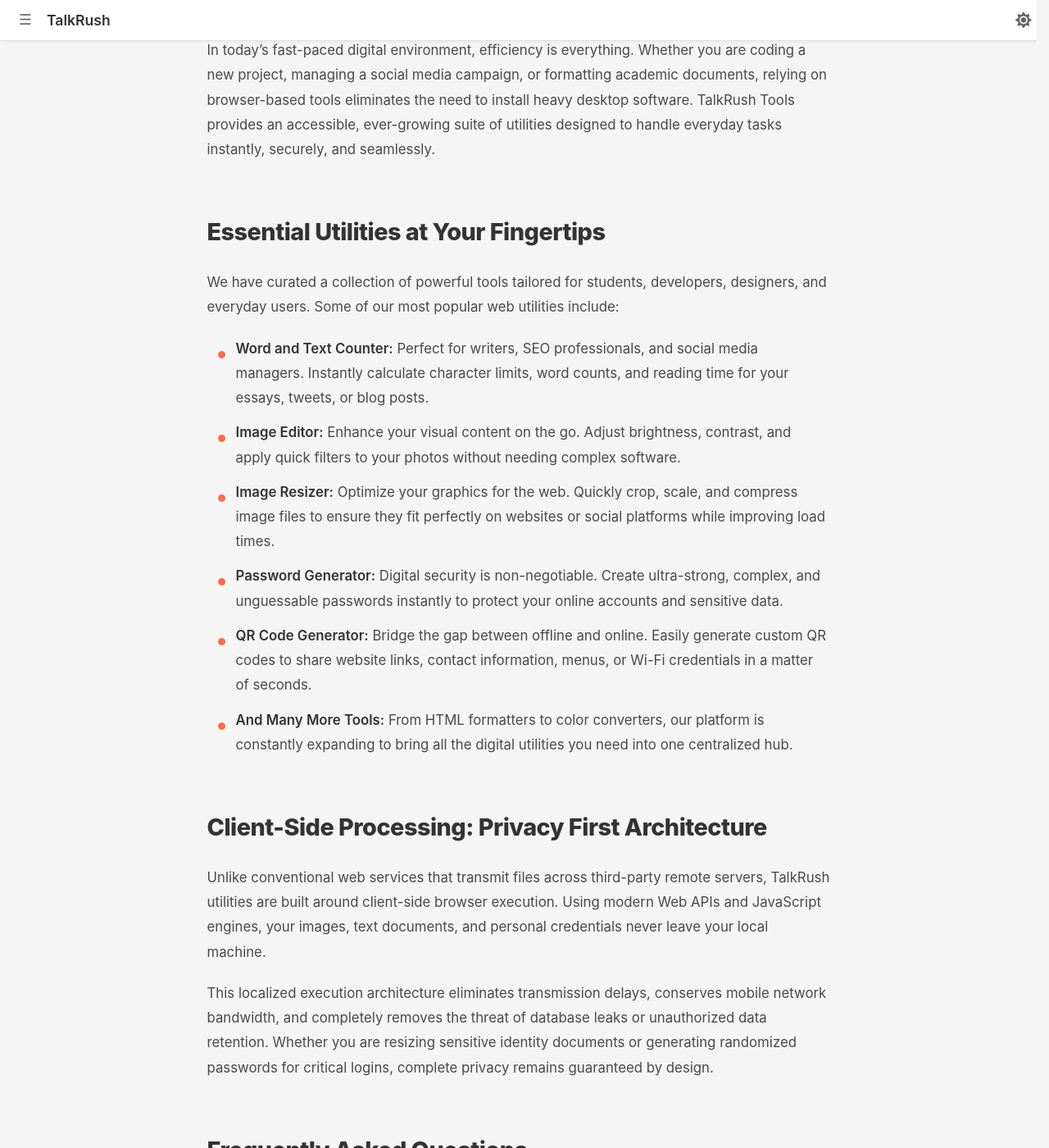
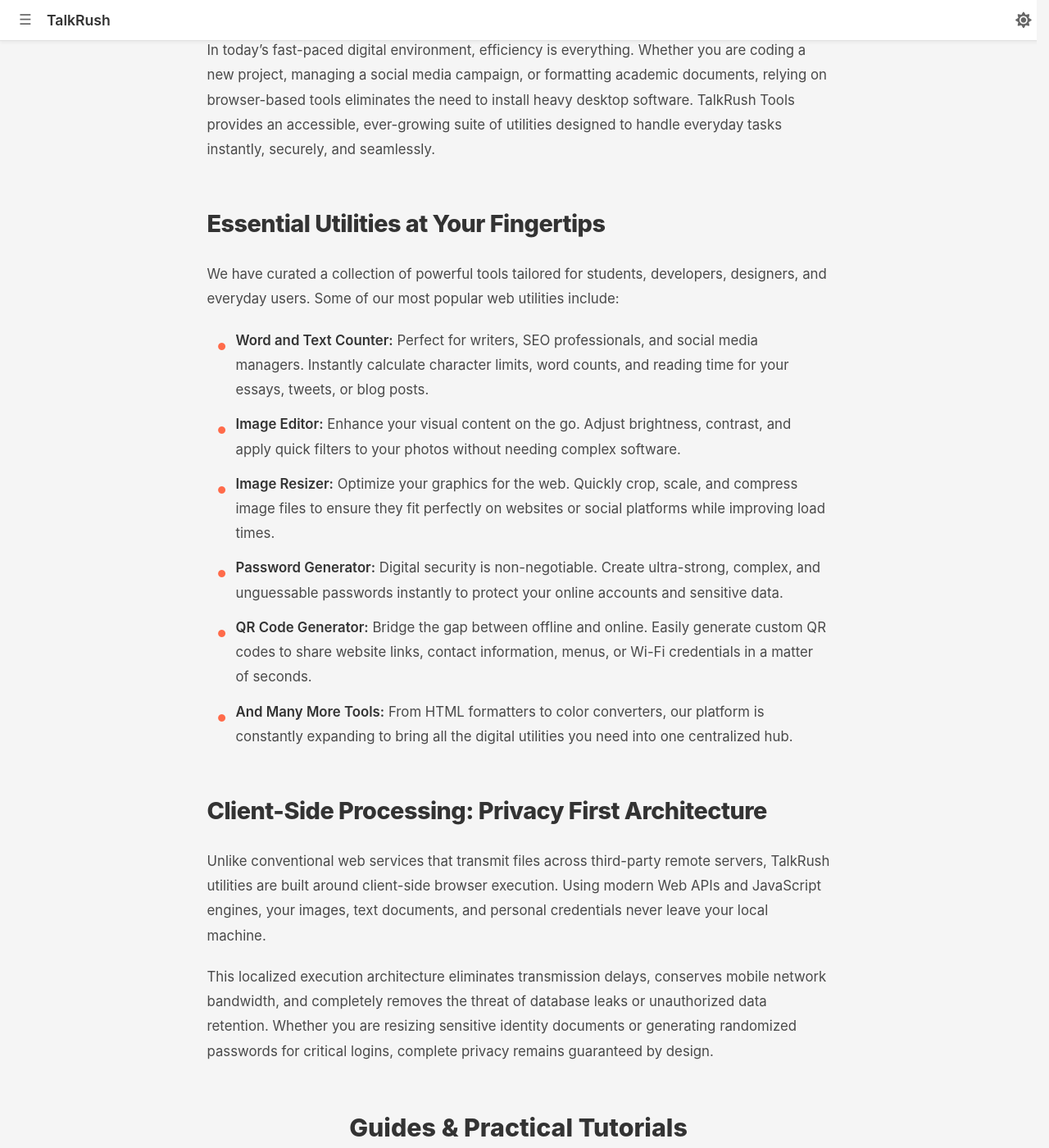
Before and after one commit to talkrush/talkrush.github.io, a Jekyll site: the page built from index.html, in a window 1280 px wide and 1400 px high, scrolled down 599 px. Shown: the whole window at 82% size. Built offline with Jekyll 4.4.1, drawn with Linux system fonts in a browser that asks for light colours; some of the changed text lies outside the part shown.

Commit message:
Update index.html

```diff
--- a/index.html
+++ b/index.html
@@ -202,32 +202,33 @@
 }
 .light-mode .tool-desc { color: var(--light-text-muted); }
 
-.info-section {
+.info-section, .faq-section {
   max-width: 800px;
-  margin: 0 auto 50px;
+  margin: 0 auto 60px;
   padding: 0 20px;
   color: var(--dark-text-muted);
   line-height: 1.8;
   font-size: 1.05rem;
 }
-.light-mode .info-section { color: var(--light-text-muted); }
+.light-mode .info-section, .light-mode .faq-section { color: var(--light-text-muted); }
 
-.info-section h2 {
+.info-section h2, .faq-section h2 {
   color: var(--dark-text);
   font-size: 1.8rem;
-  margin: 60px 0 20px;
+  margin: 50px 0 20px;
   font-weight: 800;
   letter-spacing: -0.5px;
 }
-.light-mode .info-section h2 { color: var(--light-text); }
+.light-mode .info-section h2, .light-mode .faq-section h2 { color: var(--light-text); }
 
-.info-section h3 {
-  color: var(--dark-text);
-  font-size: 1.3rem;
-  margin: 40px 0 12px;
-  font-weight: 700;
+.faq-section {
+  margin-bottom: 90px;
 }
-.light-mode .info-section h3 { color: var(--light-text); }
+
+.faq-section h2 {
+  text-align: center;
+  margin-top: 20px;
+}
 
 .info-section p { margin-bottom: 20px; }
 
@@ -256,75 +257,9 @@
 }
 .light-mode .info-section strong { color: var(--light-text); }
 
-.faq-accordion {
-  margin-top: 30px;
-  display: flex;
-  flex-direction: column;
-  gap: 14px;
-}
-
-.faq-item {
-  background: var(--dark-surface);
-  border: 1px solid var(--dark-border2);
-  border-radius: 12px;
-  overflow: hidden;
-  transition: border-color 0.25s ease, box-shadow 0.25s ease;
-}
-.light-mode .faq-item {
-  background: var(--light-surface);
-  border-color: var(--light-border2);
-}
-
-.faq-item[open] {
-  border-color: var(--accent);
-}
-
-.faq-question {
-  list-style: none;
-  cursor: pointer;
-  padding: 18px 20px;
-  font-weight: 700;
-  font-size: 1.05rem;
-  color: var(--dark-text);
-  display: flex;
-  justify-content: space-between;
-  align-items: center;
-  user-select: none;
-  transition: color 0.2s ease;
-}
-.light-mode .faq-question { color: var(--light-text); }
-
-.faq-question::-webkit-details-marker {
-  display: none;
-}
-
-.faq-question::after {
-  content: "+";
-  font-size: 1.4rem;
-  font-weight: 400;
-  color: var(--accent);
-  line-height: 1;
-  transition: transform 0.25s ease;
-}
-
-.faq-item[open] .faq-question::after {
-  transform: rotate(45deg);
-}
-
-.faq-answer {
-  padding: 0 20px 20px 20px;
-  font-size: 0.98rem;
-  line-height: 1.7;
-  color: var(--dark-text-muted);
-  border-top: 1px solid transparent;
-}
-.light-mode .faq-answer {
-  color: var(--light-text-muted);
-}
-
 .blog-section {
   max-width: 1100px;
-  margin: 0 auto 90px;
+  margin: 0 auto 70px;
   padding: 0 20px;
 }
 
@@ -433,6 +368,72 @@
 .blog-card:hover .blog-read-link {
   gap: 10px;
 }
+
+.faq-accordion {
+  margin-top: 30px;
+  display: flex;
+  flex-direction: column;
+  gap: 14px;
+}
+
+.faq-item {
+  background: var(--dark-surface);
+  border: 1px solid var(--dark-border2);
+  border-radius: 12px;
+  overflow: hidden;
+  transition: border-color 0.25s ease, box-shadow 0.25s ease;
+}
+.light-mode .faq-item {
+  background: var(--light-surface);
+  border-color: var(--light-border2);
+}
+
+.faq-item[open] {
+  border-color: var(--accent);
+}
+
+.faq-question {
+  list-style: none;
+  cursor: pointer;
+  padding: 18px 20px;
+  font-weight: 700;
+  font-size: 1.05rem;
+  color: var(--dark-text);
+  display: flex;
+  justify-content: space-between;
+  align-items: center;
+  user-select: none;
+  transition: color 0.2s ease;
+}
+.light-mode .faq-question { color: var(--light-text); }
+
+.faq-question::-webkit-details-marker {
+  display: none;
+}
+
+.faq-question::after {
+  content: "+";
+  font-size: 1.4rem;
+  font-weight: 400;
+  color: var(--accent);
+  line-height: 1;
+  transition: transform 0.25s ease;
+}
+
+.faq-item[open] .faq-question::after {
+  transform: rotate(45deg);
+}
+
+.faq-answer {
+  padding: 0 20px 20px 20px;
+  font-size: 0.98rem;
+  line-height: 1.7;
+  color: var(--dark-text-muted);
+  border-top: 1px solid transparent;
+}
+.light-mode .faq-answer {
+  color: var(--light-text-muted);
+}
 </style>
 
 <header class="app-header">
@@ -489,7 +490,33 @@
   <p>Unlike conventional web services that transmit files across third-party remote servers, TalkRush utilities are built around client-side browser execution. Using modern Web APIs and JavaScript engines, your images, text documents, and personal credentials never leave your local machine.</p>
 
   <p>This localized execution architecture eliminates transmission delays, conserves mobile network bandwidth, and completely removes the threat of database leaks or unauthorized data retention. Whether you are resizing sensitive identity documents or generating randomized passwords for critical logins, complete privacy remains guaranteed by design.</p>
+</main>
 
+<section class="blog-section">
+  <div class="blog-section-header">
+    <h2 class="blog-section-title">Guides &amp; Practical Tutorials</h2>
+    <p class="blog-section-subtitle">In-depth technical guides, digital privacy tips, and step-by-step optimization workflows.</p>
+  </div>
+
+  <div class="blog-grid-2x2">
+    {% for article in site.pages %}
+      {% if article.url contains '/blog/' and article.url != '/blog/' and article.url != '/blog/index.html' %}
+        <a href="{{ article.url | relative_url }}" class="blog-card">
+          <div>
+            <span class="blog-badge">Guide</span>
+            <h3 class="blog-card-title">{{ article.title }}</h3>
+            <p class="blog-card-desc">{{ article.description }}</p>
+          </div>
+          <div class="blog-read-link">
+            Read Full Guide <span>&rarr;</span>
+          </div>
+        </a>
+      {% endif %}
+    {% endfor %}
+  </div>
+</section>
+
+<section class="faq-section">
   <h2>Frequently Asked Questions</h2>
 
   <div class="faq-accordion">
@@ -542,28 +569,4 @@
       </div>
     </details>
   </div>
-</main>
-
-<section class="blog-section">
-  <div class="blog-section-header">
-    <h2 class="blog-section-title">Guides &amp; Practical Tutorials</h2>
-    <p class="blog-section-subtitle">In-depth technical guides, digital privacy tips, and step-by-step optimization workflows.</p>
-  </div>
-
-  <div class="blog-grid-2x2">
-    {% for article in site.pages %}
-      {% if article.url contains '/blog/' and article.url != '/blog/' and article.url != '/blog/index.html' %}
-        <a href="{{ article.url | relative_url }}" class="blog-card">
-          <div>
-            <span class="blog-badge">Guide</span>
-            <h3 class="blog-card-title">{{ article.title }}</h3>
-            <p class="blog-card-desc">{{ article.description }}</p>
-          </div>
-          <div class="blog-read-link">
-            Read Full Guide <span>&rarr;</span>
-          </div>
-        </a>
-      {% endif %}
-    {% endfor %}
-  </div>
 </section>
```
